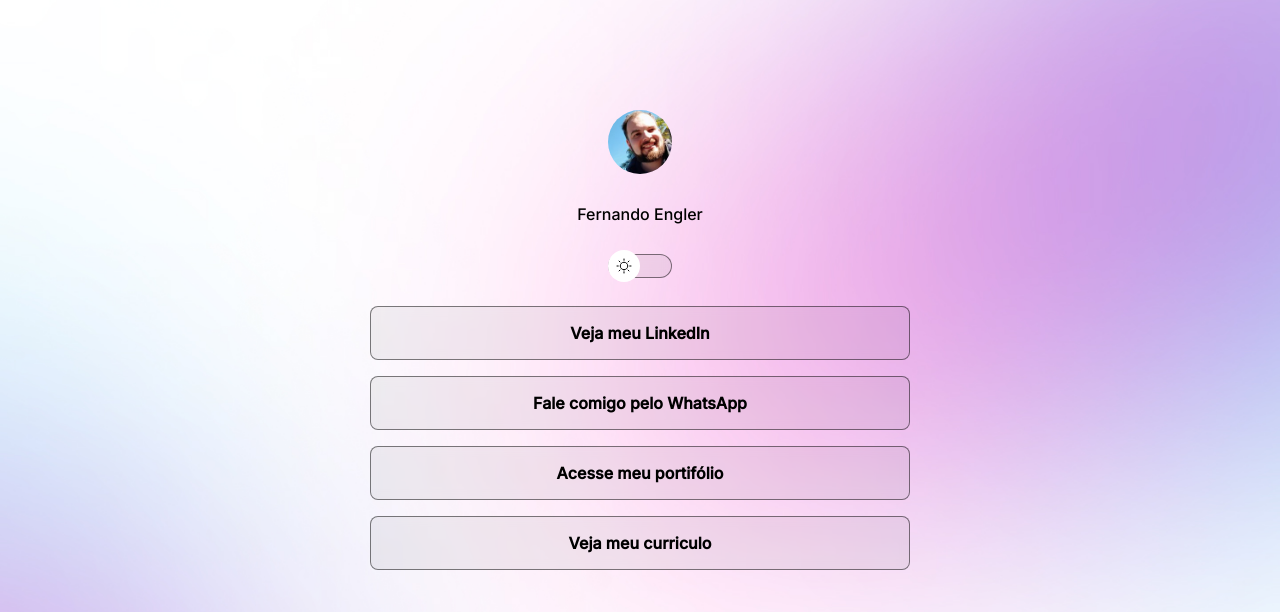
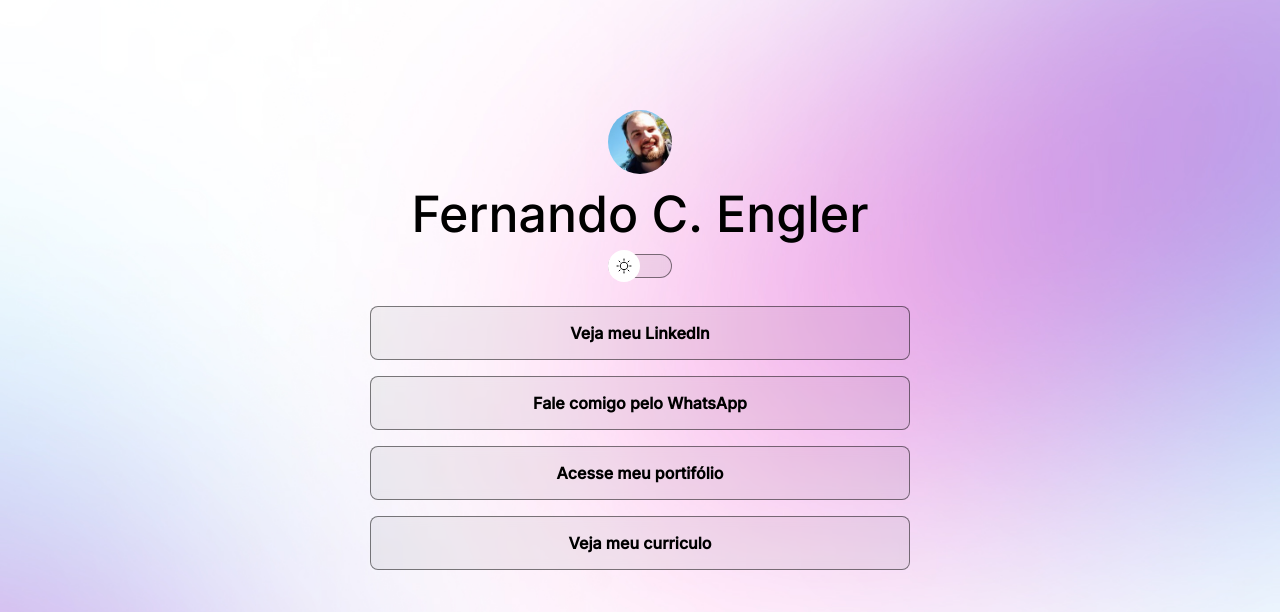
Before and after one commit to fernandocengler/linktree, a plain HTML site: page index.html in a window 1280 px wide. Shown: the top 612 px of the page. Drawn offline with nearby package versions, Linux system fonts and the light colour scheme.

Commit message:
alter font size

```diff
--- a/index.html
+++ b/index.html
@@ -14,7 +14,7 @@
     <div id="container">
         <div id="profile">
             <img src="./assets/light-mode.jpg" alt="Imagem">
-            <p>Fernando Engler</p>
+            <p>Fernando C. Engler</p>
         </div>
         <div id="switch" onclick="toggleMode()">
             <button></button>
--- a/style.css
+++ b/style.css
@@ -43,6 +43,9 @@ body * {
     margin: 56px auto 0px;
     padding: 0 24px;
 
+}
+#container p{
+    font-size: 50px;
 }
 #profile img{
     border-radius: 50%;
```
